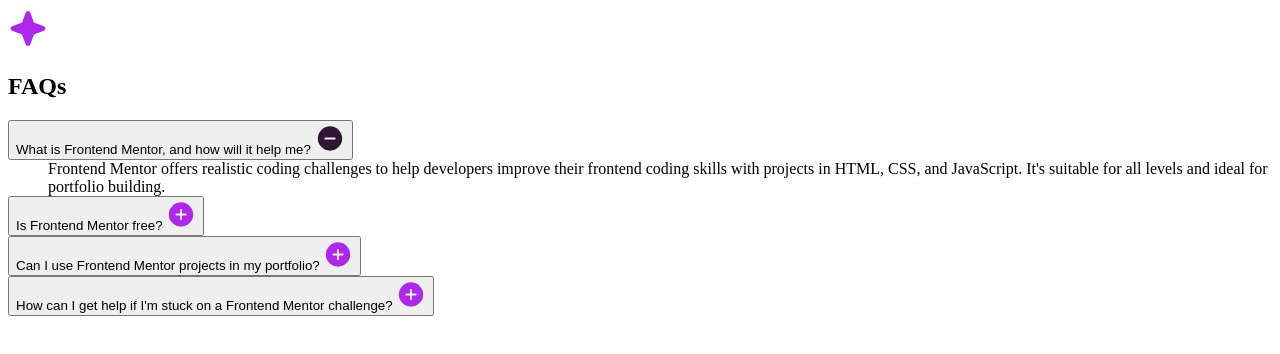
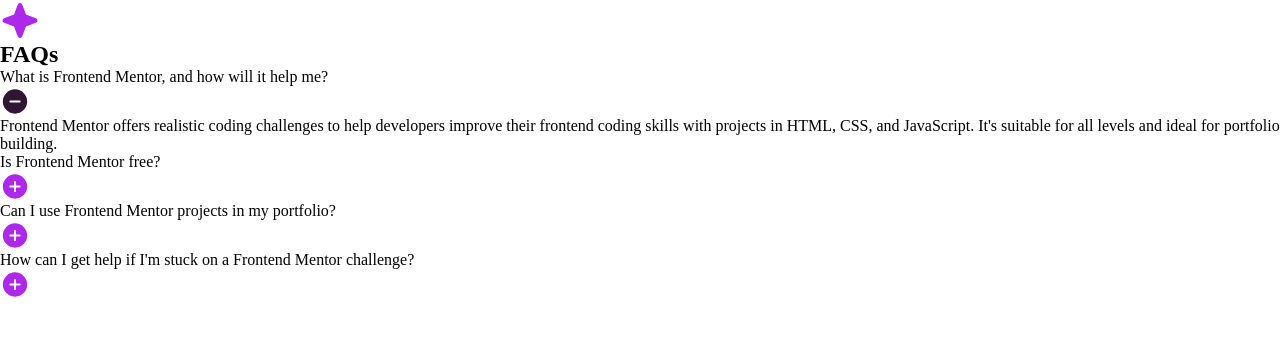
Before and after one commit to lunr-ish/faq-accordion, a plain HTML site: page index.html in a window 1280 px wide. Drawn offline with Linux system fonts and the light colour scheme.

Commit message:
add css reset

```diff
--- a/style.css
+++ b/style.css
@@ -43,3 +43,42 @@
   --fw-semibold: 600;
   --fw-bold: 700;
 }
+
+/* RESET */
+
+*,
+*::before,
+*::after {
+  box-sizing: border-box;
+}
+
+* {
+  margin: 0;
+}
+
+body {
+  width: 100%;
+  min-height: 100vh;
+}
+
+p,
+h1,
+h2 {
+  overflow-wrap: break-word;
+}
+
+img {
+  display: block;
+  max-width: 100%;
+}
+
+button {
+  display: block;
+  font: inherit;
+  text-align: left;
+  background: none;
+  border: none;
+  padding: 0;
+  outline: transparent;
+  cursor: pointer;
+}
```
